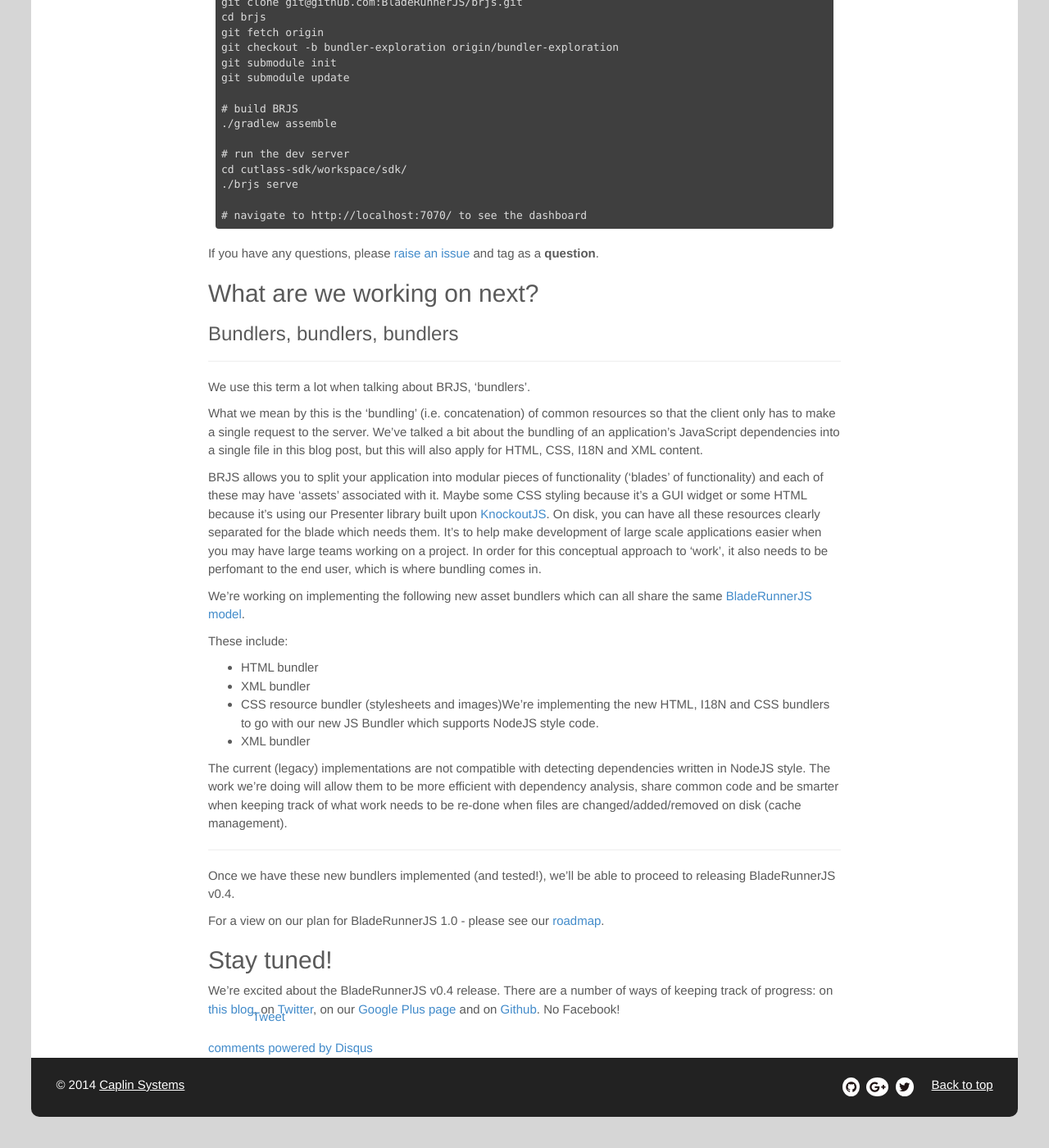
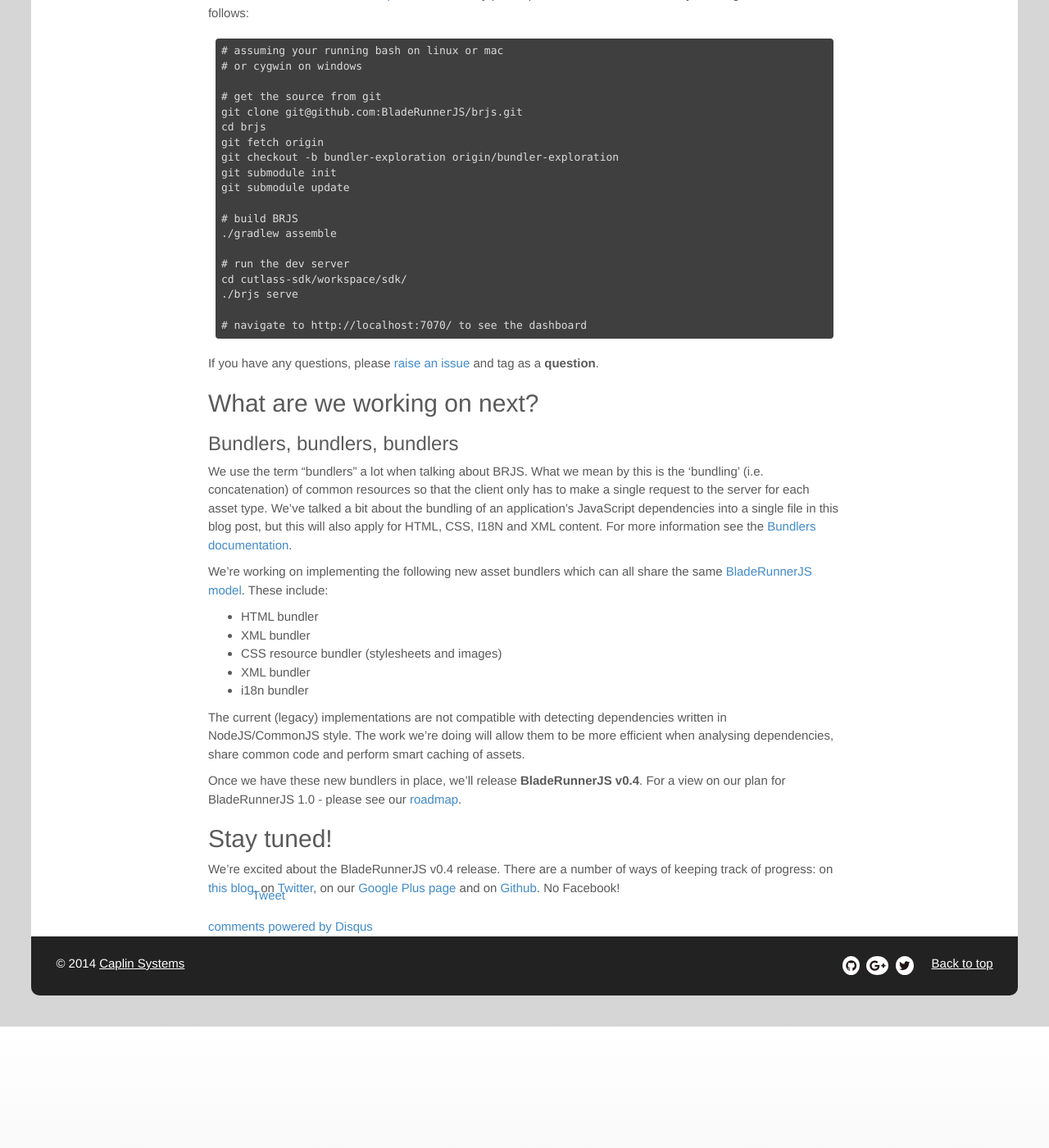
Before and after one commit to BladeRunnerJS/brjs-site, a Jekyll site: the page built from _posts/2014-02-04-bladerunnerjs-sprint-5.md, in a window 1280 px wide and 1400 px high, scrolled down 3911 px. Shown: the whole window at 82% size. Built offline with Jekyll 4.4.1, drawn with Linux system fonts in a browser that asks for light colours; nearby versions of some CDN libraries; Markdown is read by kramdown in place of the engine named in the settings; comment, search, counter and statistics services are not loaded; after the commit the page ends 5163 px from its top, so only the background shows below that; some of the changed text lies outside the part shown.

Commit message:
further tweaks

````diff
--- a/_posts/2014-02-04-bladerunnerjs-sprint-5.md
+++ b/_posts/2014-02-04-bladerunnerjs-sprint-5.md
@@ -58,11 +58,12 @@
 
 BRJS can determine that you are using both `awesome/amazing/WowBladeViewModel` and `awesome/fantastic/MegaBladeViewModel` through analysing the code and looking for `require` statements. From here BRJS analyses those Blades for dependencies in the same way. BRJS also looks for any other resources associated with those Blades - CSS, images, HTML templates, i18n, config and so on - and bundles and serves those too.
 
-This allows the dev server to only serve the assets that your application actually uses to the client. The same process is also followed when creating a deployment package for your application.
+As stated above, it allows the dev server to only serve the assets that your application actually uses to the client. The same process is also followed when creating a deployment package for your application.
 
 As you can imagine, analaysing dependencies via file parsing, detecting file changes using file-watching, managing a file cache and any other work that BRJS has to perform comes with its challenges. And up until this sprint the performance of the analysis process wasn't good enough.
 
 Here's an image showing the progress we've made for our BladeRunnerJS dashboard load times over the past few weeks.
+
 ![](/blog/img/jsperf.png)
 
 We're very pleased to have now got things to a much more acceptable level. Work on this hasn't completely finished and we do plan to go back and improve things further in later sprints.
@@ -71,25 +72,25 @@
 
 In our [What is a Large Scale Complex JavaScript App post](http://bladerunnerjs.org/blog/large-scale-complex-javascript-apps/) we confirmed that a large app will of course have a large codebase. So, when it comes to concatenating the JavaScript in that codebase the resulting file can be *very* large.
 
-Up until now, BladeRunnerJS *always* bundled your application JS content in a single file to reduce the requests made to the server. This provided the benefit of a much faster application load-time than serving individual script files via `<script>` tags, but it also came at a cost - a difficult JavaScript debugging experience...
+Up until now, BladeRunnerJS would bundle your application JS content in a single file and serve that to the browser to ensure that app load-time during development was as fast as possible. This was much faster than serving individual script files via `<script>` tags, each resulting a server request. But it also came at a cost - a difficult JavaScript debugging experience...
 
-We've noticed that **some web browsers struggle when it comes to debugging very large JavaScript files**; they incorrectly report the location of errors, `debugger` statements and breakpoints. Even Chrome's devtools lose some responsiveness when debugging through a large single file. Since this made debugging very difficult, we clearly had to provide a remedy.
+We've noticed that **some web browsers struggle when it comes to debugging very large JavaScript files**; they incorrectly report the location of errors, `debugger` statements and breakpoints. Even Chrome's devtools lose some responsiveness when debugging a large single file. Not to mention it's just generally more difficult to navigate the code when concatenated.
 
 ![](/blog/img/largejsfile.png)
 
-So now it's possible to get JavaScript files in a number of different ways.
+Since this made debugging very difficult, we clearly had to provide a remedy. Now it's possible to get JavaScript files in a number of different ways.
 
 * Served as individual files fetched via multiple generated `<script>` tags
 * Concatenated (the previous default)
 * Concatenated and minified using Closure
 
-We're still working out what the defaults should be, but you can configure them for different scenarios by adding attributes to the `<@js.bundle@>`  tags. For example, you may want individual script files when building a single feature (Blade) in isolation the [Workbench](http://bladerunnerjs.org/docs/concepts/workbenches/). The bundle tag for this looks as follows:
+We're still working out what the defaults should be, but you can configure them for different scenarios by adding attributes to the `<@js.bundle@>`  tags. For example, you may want individual script files when building a single feature (Blade) in isolation in the [Workbench](http://bladerunnerjs.org/docs/concepts/workbenches/), where requesting individual files won't be such a problem. The bundle tag for this looks as follows:
 
 ```html
 <@js.bundle dev-minifier='none'@/>
 ```
 
-And the concatentated version when viewing the full application by setting the `dev-minifier` attribute to `combined` as follows:
+The concatentated version when viewing the full application can be configured by setting the `dev-minifier` attribute to `combined` as follows:
 
 ```html
 <@js.bundle dev-minifier='combined'@/>
@@ -97,11 +98,14 @@
 
 If you've found a bug that only seems to occur when the full app is running you can of course turn the individual file serving functionality on.
 
-BladeRunnerJS processes the `<@js.bundle@/>` tag and replaces it with your JavaScript dependencies based on the minifier you have configured (if any). In the case of serving files individually, since BRJS knows what your dependencies are and simply writes `<script>` tag includes. For concatenation the files are - well - concatenated in the correct order for your app to work.
+BladeRunnerJS processes the `<@js.bundle@/>` tag and replaces it with your JavaScript dependencies based on the minifier you have configured (if any). In the case of serving files individually, BRJS analyses dependencies and simply writes `<script>` tag includes for each one. For concatenation the files are - well - concatenated in the correct order for your app to work.
 
 ### JsTestDriver Plugin Support for BladeRunnerJS bundling
 
+**JSTD without the config???**
+
 One of the great things about our JsTestDriver plugin is that it uses the same dependency analysis functionality for your tests and bundles all your dependencies from various locations (thirdparty libraries, SDK libraries, your own user-created-libraries as well as your actual application or module) into a single file.
+
 The biggest benefit is that now you don't have to specify hard-coded or regex paths for all your JS dependencies from these locations.
 
 The JSTD plugin is declared at the top of your jsTestDriver.conf as a path to the plugin jar and it allowed you to write/run tests using BRJS and generated HTML and JS bundle files available for the tests at run-time.
@@ -124,21 +128,18 @@
 
 So now, in your test config all you are specifying is the location of where your tests are, a single line.
 
+**This sounds like the main selling point**
 It's also worth noting that BladeRunnerJS will generate example test files for you whenever you create a new [Blade](http://bladerunnerjs.org/docs/concepts/blades/)!.
-
----
 
 ### Conferences and Talks
 
-As well as building new functionality into BRJS we've been out and about giving a couple of talks. [Phil Leggetter](https://twitter.com/leggetter) was at [FOSDEM](https://fosdem.org/2014/) in Brussels (video coming soon!) and [Andy Berry](https://twitter.com/andyberry88) demoed the BRJS workflow to the friendly folk at [Glasgow.JS](http://glasgowjs.com/).
+As well as building new functionality into BRJS we've been out and about giving a couple of talks. [Phil Leggetter](https://twitter.com/leggetter) was at [FOSDEM](https://fosdem.org/2014/) in Brussels (video coming soon!) and [Andy Berry](https://twitter.com/andyberry88) demoed the BRJS workflow at [Glasgow.JS](http://glasgowjs.com/).
 
 We're also going to be at [QCon London](http://qconlondon.com/london-2014/) and [Fluent](http://fluentconf.com/fluent2014/) in San Francisco in March.
 
 ## Get hands-on with the latest features of BRJS
 
-If you want to **live on the bleeding edge** then you can of course download the source from [github](https://github.com/BladeRunnerJS/brjs/).
-
-We're working out of a branch called [bundler-exploration](https://github.com/BladeRunnerJS/brjs/tree/bundler-exploration). The only pre-requisite is the [Java 7 JDK](http://www.oracle.com/technetwork/java/javase/downloads/jdk7-downloads-1880260.html) and you can get started as follows:
+If you want to **live on the bleeding edge** then you can of course download the source from [github](https://github.com/BladeRunnerJS/brjs/). We're working out of a branch called [bundler-exploration](https://github.com/BladeRunnerJS/brjs/tree/bundler-exploration). The only pre-requisite is the [Java 7 JDK](http://www.oracle.com/technetwork/java/javase/downloads/jdk7-downloads-1880260.html) and you can get started as follows:
 
 ```
 # assuming your running bash on linux or mac
@@ -168,30 +169,19 @@
 
 ### Bundlers, bundlers, bundlers
 
----
-We use this term a lot when talking about BRJS, 'bundlers'.
+We use the term "bundlers" a lot when talking about BRJS. What we mean by this is the 'bundling' (i.e. concatenation) of common resources so that the client only has to make a single request to the server for each asset type. We've talked a bit about the bundling of an application's JavaScript dependencies into a single file in this blog post, but this will also apply for HTML, CSS, I18N and XML content. For more information see the [Bundlers documentation](/docs/concepts/bundlers).
 
-What we mean by this is the 'bundling' (i.e. concatenation) of common resources so that the client only has to make a single request to the server. We've talked a bit about the bundling of an application's JavaScript dependencies into a single file in this blog post, but this will also apply for HTML, CSS, I18N and XML content.
-
-BRJS allows you to split your application into modular pieces of functionality ('blades' of functionality) and each of these may have 'assets' associated with it. Maybe some CSS styling because it's a GUI widget or some HTML because it's using our Presenter library built upon [KnockoutJS](http://knockoutjs.com/).
-On disk, you can have all these resources clearly separated for the blade which needs them. It's to help make development of large scale applications easier when you may have large teams working on a project. In order for this conceptual approach to 'work', it also needs to be perfomant to the end user, which is where bundling comes in.
-
-We're working on implementing the following new asset bundlers which can all share the same [BladeRunnerJS model](https://github.com/BladeRunnerJS/brjs/wiki/Model-And-Plugin-Design).
-
-These include:
+We're working on implementing the following new asset bundlers which can all share the same [BladeRunnerJS model](https://github.com/BladeRunnerJS/brjs/wiki/Model-And-Plugin-Design). These include:
 
 * HTML bundler
 * XML bundler
-* CSS resource bundler (stylesheets and images)We're implementing the new HTML, I18N and CSS bundlers to go with our new JS Bundler which supports NodeJS style code.
+* CSS resource bundler (stylesheets and images)
 * XML bundler
+* i18n bundler
 
-The current (legacy) implementations are not compatible with detecting dependencies written in NodeJS style. The work we're doing will allow them to be more efficient with dependency analysis, share common code and be smarter when keeping track of what work needs to be re-done when files are changed/added/removed on disk (cache management).
+The current (legacy) implementations are not compatible with detecting dependencies written in NodeJS/CommonJS style. The work we're doing will allow them to be more efficient when analysing dependencies, share common code and perform smart caching of assets.
 
----
-
-Once we have these new bundlers implemented (and tested!), we'll be able to proceed to releasing BladeRunnerJS v0.4.
-
-For a view on our plan for BladeRunnerJS 1.0 - please see our [roadmap](http://bladerunnerjs.org/docs/roadmap/).
+Once we have these new bundlers in place, we'll release **BladeRunnerJS v0.4**. For a view on our plan for BladeRunnerJS 1.0 - please see our [roadmap](http://bladerunnerjs.org/docs/roadmap/).
 
 ## Stay tuned!
 
````
Also changed, not shown: other parts of _posts/2014-02-04-bladerunnerjs-sprint-5.md (+1 -1 lines).
